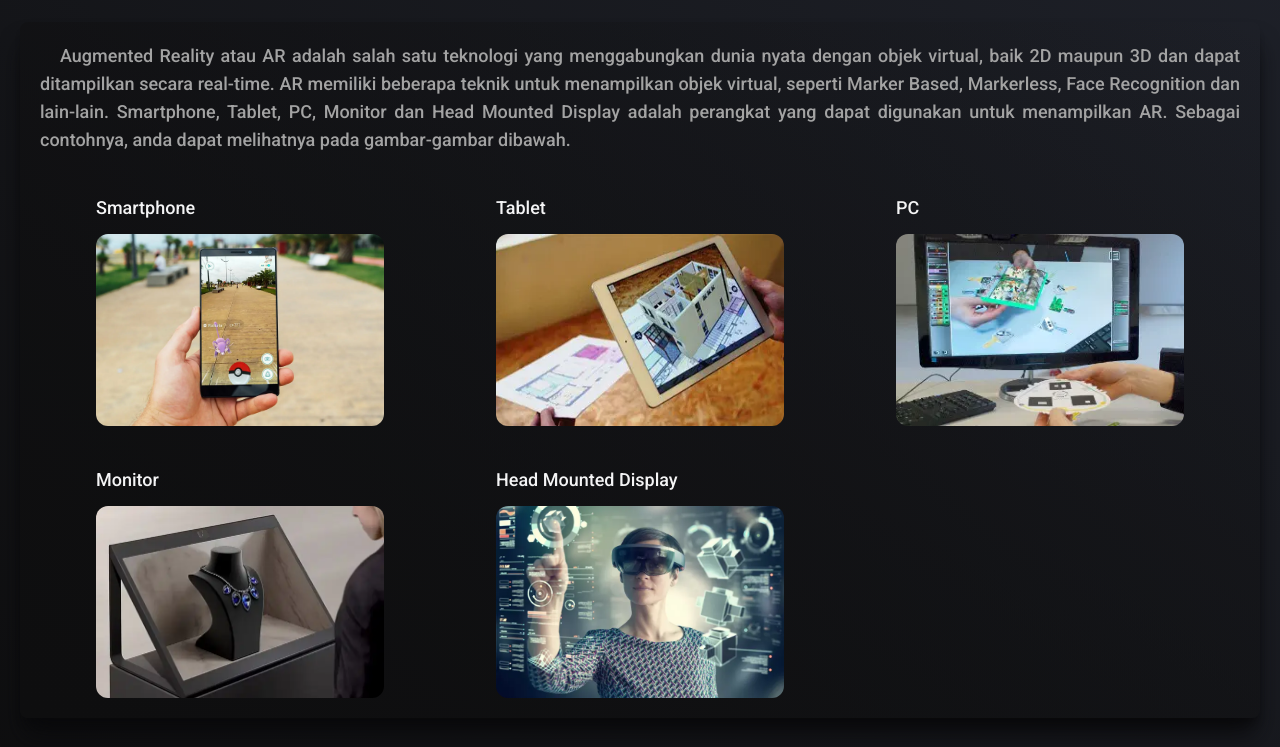
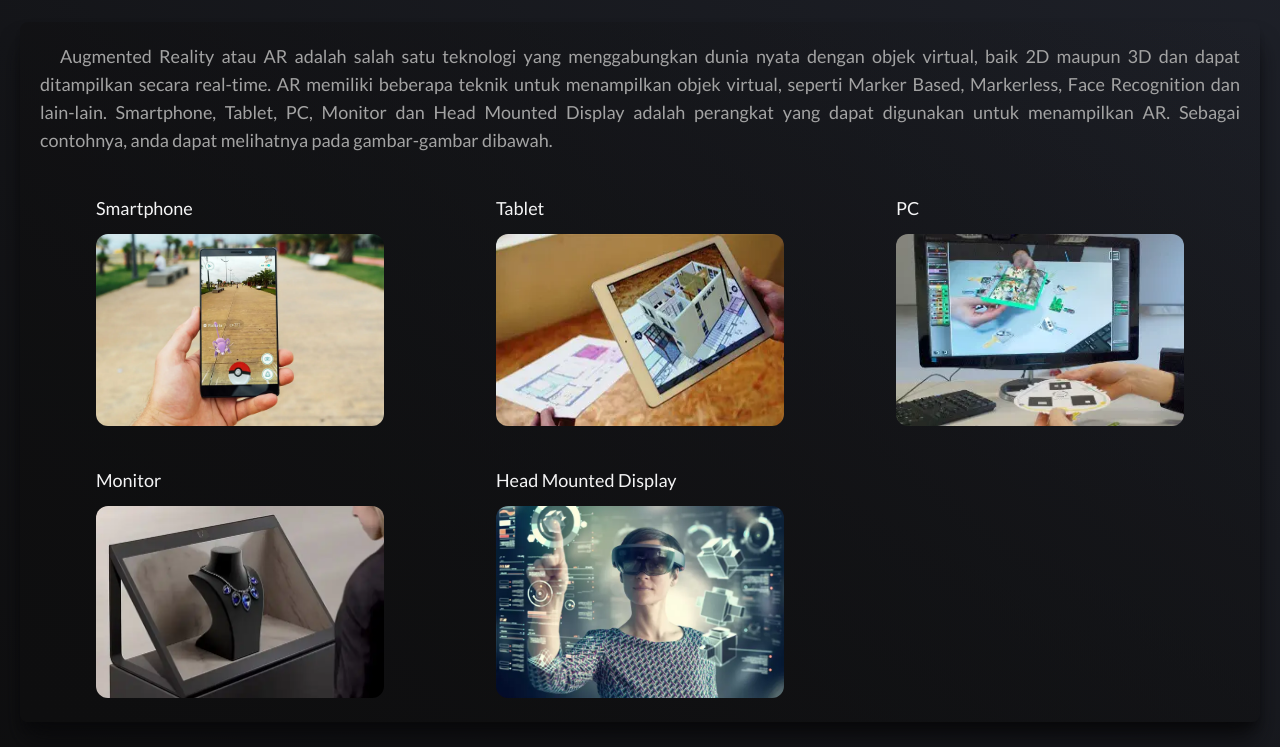
Before and after one commit to polymorphmdc/Polymorph-MDC, a plain HTML site: page whatis.html in a window 1280 px wide. Shown: the part 368-1115 px from the top of the page. Drawn offline with Linux system fonts and the light colour scheme.

Commit message:
Update whatis.html

```diff
--- a/whatis.html
+++ b/whatis.html
@@ -6,7 +6,7 @@
   <meta name="viewport" content="width=device-width, initial-scale=1.0">
   <link href="dist/output.css" rel="stylesheet">
 </head>
-<body class="select-none flex flex-col font-Roboto min-h-lvh overflow-y-auto   px-5  bg-gradient-to-tr from-[#0e0e0f] to-[#20232c] ">
+<body class="select-none flex flex-col font-Lato min-h-lvh overflow-y-auto   px-5  bg-gradient-to-tr from-[#0e0e0f] to-[#20232c] ">
 
     <div class="flex flex-wrap place-content-evenly sm:place-content-center sm:flex-col border-b-2 mt-5     border-zinc-800 ">
     <img src="src/img/s.webp" class="mt-5 mb-5   w-16 sm:w-20 md:w-28  sm:mx-auto   bg-amber-500  " style="border-radius: 50%;">
@@ -56,6 +56,7 @@
         <div>
         <h3 class="mb-3 lg:mt-0 mt-10 text-lg text-zinc-100">Head Mounted Display</h3>
         <img src="src/img/whatis/hmd.webp" class="rounded-xl w-72 lg:h-48" alt="https://www.lifewire.com/thmb/AYx_5Jb8hkE2xh58WUExVBgRZxk=/750x0/filters:no_upscale():max_bytes(150000):strip_icc():format(webp)/GettyImages-735894471-30b7ab7753c242cd847b2a7fbfd1d154.jpg">
+        <div class="pb-1"></div>
         </div>
 
       </div>
```
